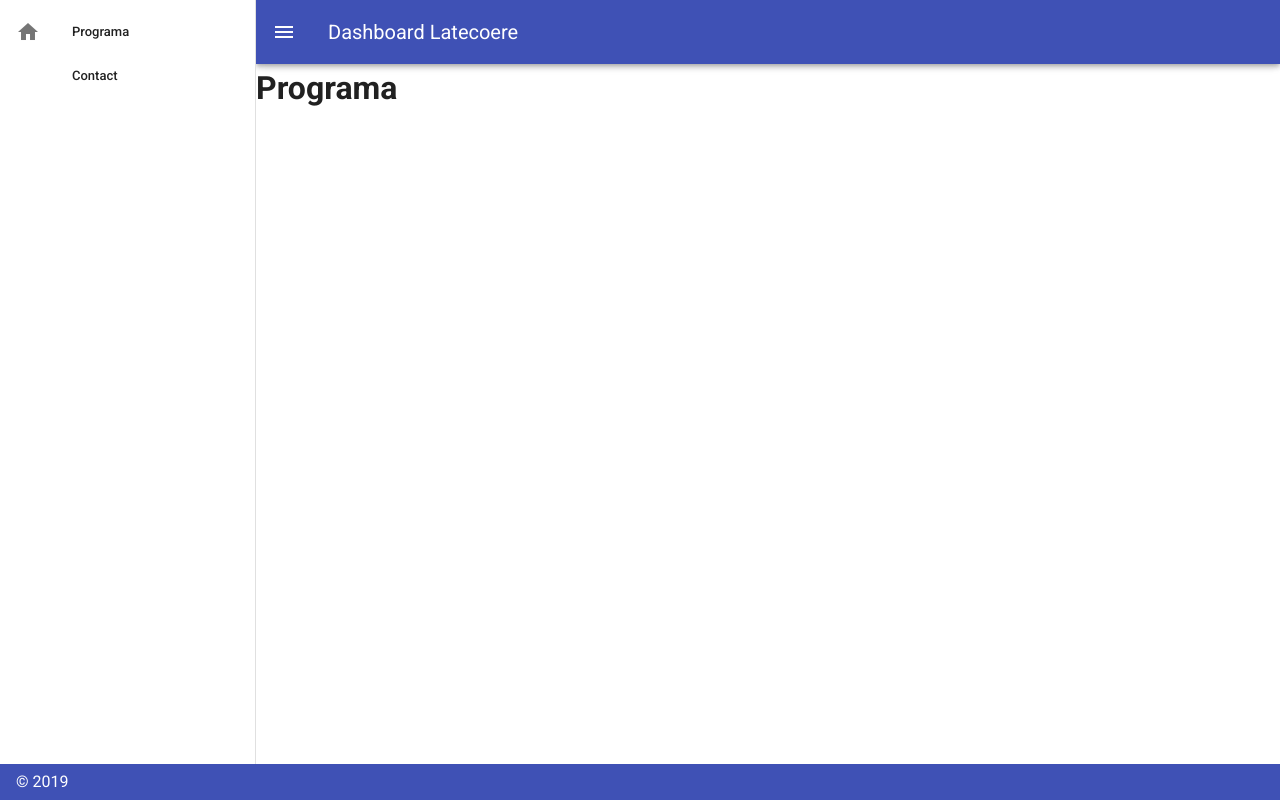
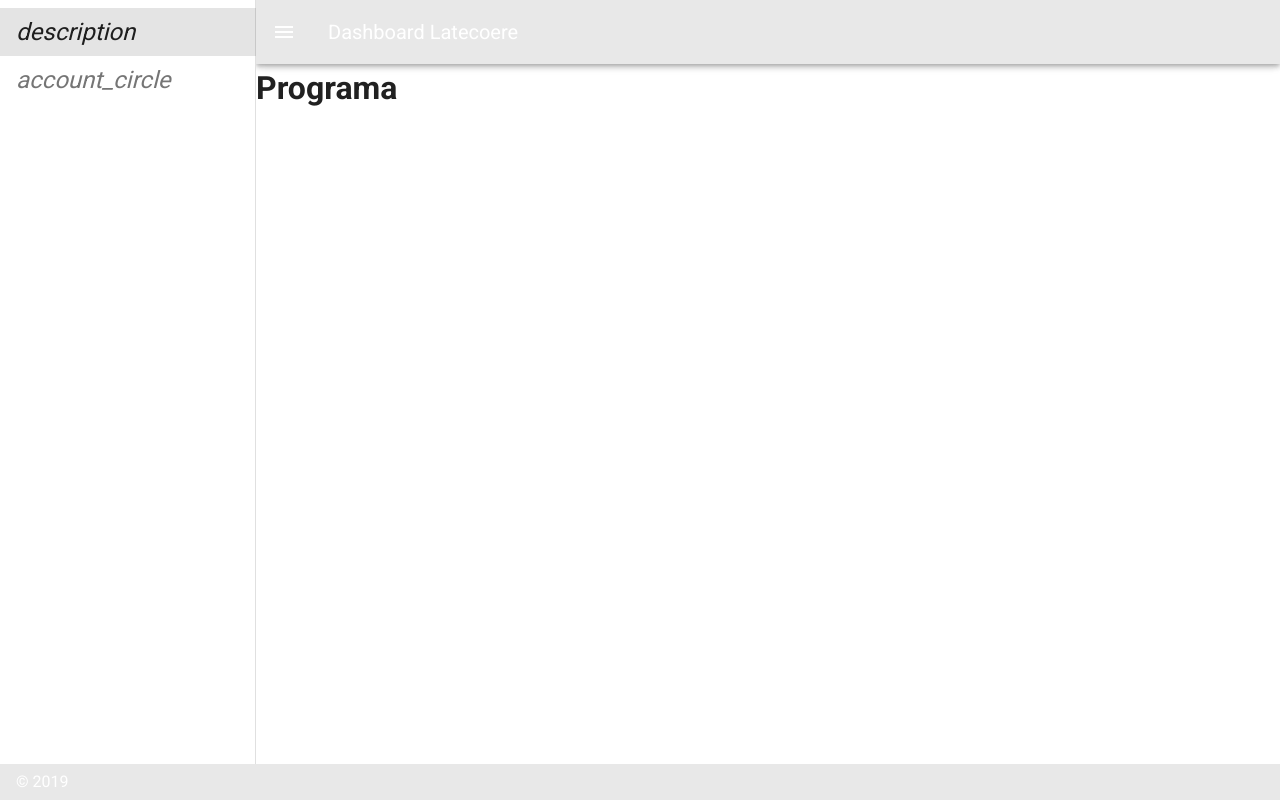
Before and after one commit to LASalvador/dashboardLatecoere, a Vue app in the folder client/: page / in a window 1280 px wide. Built offline with nearby package versions, Linux system fonts and the light colour scheme.

Commit message:
fix - adicionando cores e atualizando paleta de cores

```diff
--- a/client/public/index.html
+++ b/client/public/index.html
@@ -5,13 +5,13 @@
     <meta http-equiv="X-UA-Compatible" content="IE=edge">
     <meta name="viewport" content="width=device-width,initial-scale=1.0">
     <link rel="icon" href="<%= BASE_URL %>favicon.ico">
-    <title>client2</title>
+    <title>Dashboard Latecoere</title>
     <link rel="stylesheet" href="https://fonts.googleapis.com/css?family=Roboto:100,300,400,500,700,900">
     <link rel="stylesheet" href="https://cdn.jsdelivr.net/npm/@mdi/font@latest/css/materialdesignicons.min.css">
   </head>
   <body>
     <noscript>
-      <strong>We're sorry but client2 doesn't work properly without JavaScript enabled. Please enable it to continue.</strong>
+      <strong>We're sorry but Dashboard Latecoere doesn't work properly without JavaScript enabled. Please enable it to continue.</strong>
     </noscript>
     <div id="app"></div>
     <!-- built files will be auto injected -->
--- a/client/src/App.vue
+++ b/client/src/App.vue
@@ -5,28 +5,29 @@
       app
     >
       <v-list dense>
-        <v-list-item link>
-          <v-list-item-action>
-            <v-icon>mdi-home</v-icon>
-          </v-list-item-action>
-          <v-list-item-content>
-            <v-list-item-title>Programa</v-list-item-title>
-          </v-list-item-content>
-        </v-list-item>
-        <v-list-item link>
-          <v-list-item-action>
-            <v-icon>mdi-contact-mail</v-icon>
-          </v-list-item-action>
-          <v-list-item-content>
-            <v-list-item-title>Contact</v-list-item-title>
-          </v-list-item-content>
-        </v-list-item>
+        <v-list-item
+        v-for="(item, i) in items"
+        :key="i"
+        :to="item.to"
+      >
+        <v-list-item-action>
+          <v-tooltip right>
+            <template v-slot:activator="{ on }">
+              <v-icon v-on="on">
+                {{ item.icon }}
+              </v-icon>
+            </template>
+            <span>{{ item.text }} </span>
+          </v-tooltip>
+        </v-list-item-action>
+      </v-list-item>
+
       </v-list>
     </v-navigation-drawer>
 
     <v-app-bar
       app
-      color="indigo"
+      color="latecoereGray"
       dark
     >
       <v-app-bar-nav-icon @click.stop="drawer = !drawer" />
@@ -37,7 +38,7 @@
          <router-view />
     </v-content>
     <v-footer
-      color="indigo"
+      color="latecoereGray"
       app
     >
       <span class="white--text">&copy; 2019</span>
@@ -52,6 +53,10 @@
     },
     data: () => ({
       drawer: null,
+      items: [
+          { text: 'Programa', icon: 'description', to:'/' },
+          { text: 'Slider', icon: 'account_circle', to: '/Slider' }
+      ],
     }),
   }
 </script>
--- a/client/src/plugins/vuetify.js
+++ b/client/src/plugins/vuetify.js
@@ -4,4 +4,23 @@ import Vuetify from 'vuetify/lib';
 Vue.use(Vuetify);
 
 export default new Vuetify({
+	theme: {
+		themes: {
+			light: {
+				primary: '#4caf50',
+				secondary: '#4caf50',
+				tertiary: '#495057',
+				accent: '#82B1FF',
+				error: '#f55a4e',
+				info: '#00d3ee',
+				success: '#5cb860',
+				warning: '#ffa21a',
+				latecoereGray: '#e8e8e8',
+				latecoereOrange: '#d17321',
+				latecoereBlueDark: '#244a6d',
+				latecoereBlueLight: '#7da5c6',
+				latecoereBlue: '#5b81a5',
+			}
+		}
+	}
 });
```
